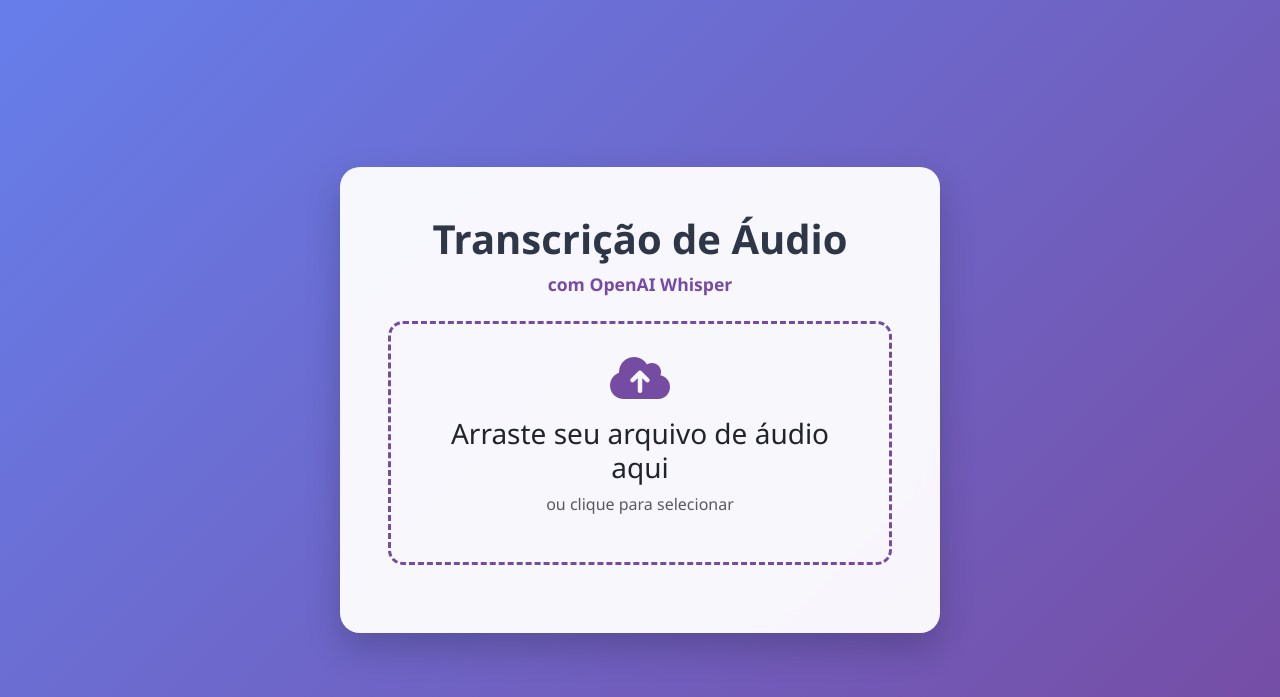
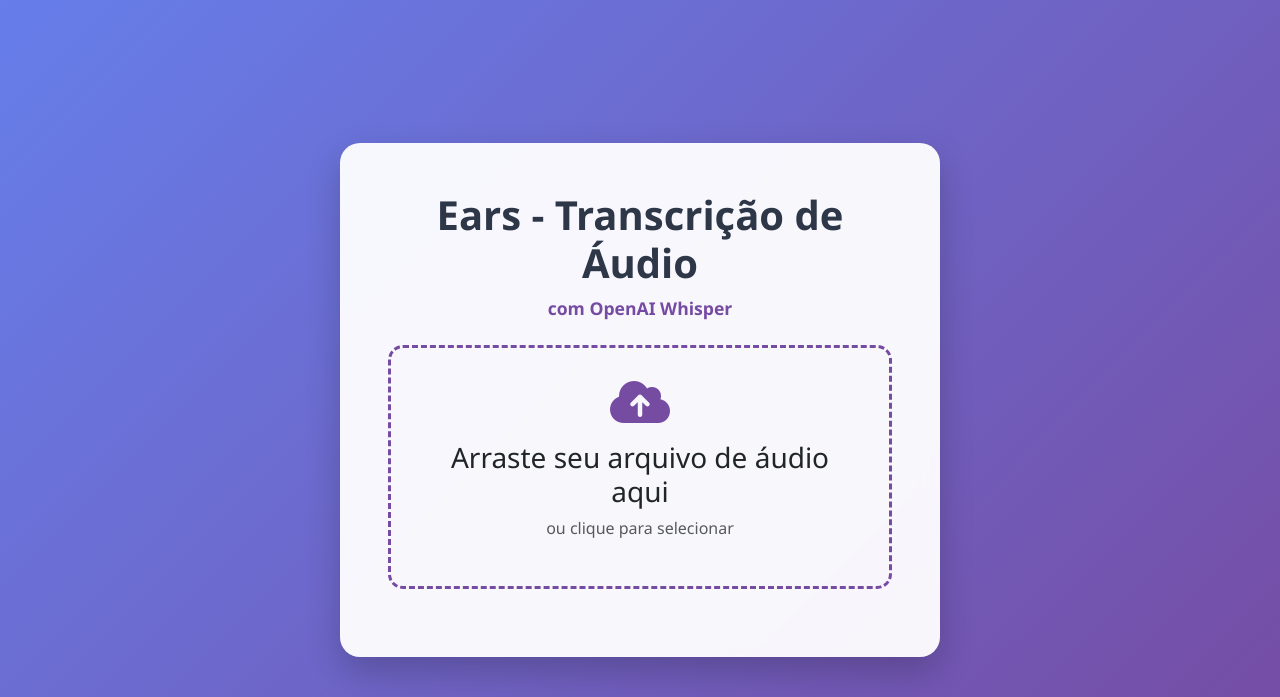
Before and after one commit to chiapettaiago/ears, a Flask app: page / in a window 1280 px wide. Shown: the top 697 px of the page. Run offline with Flask 3, Linux system fonts and the light colour scheme.

Commit message:
update ears 2411 - nome do serviço no front end

```diff
--- a/templates/index.html
+++ b/templates/index.html
@@ -3,7 +3,7 @@
 <head>
     <meta charset="UTF-8">
     <meta name="viewport" content="width=device-width, initial-scale=1.0">
-    <title>Transcrição de Áudio</title>
+    <title>Ears - Transcrição de Áudio</title>
     <link href="https://cdn.jsdelivr.net/npm/bootstrap@5.3.0-alpha1/dist/css/bootstrap.min.css" rel="stylesheet">
     <link href="https://cdnjs.cloudflare.com/ajax/libs/font-awesome/6.0.0/css/all.min.css" rel="stylesheet">
     <style>
@@ -82,7 +82,7 @@
     <div class="container">
         <div class="card mx-auto" style="max-width: 600px;">
             <div class="card-body text-center p-5">
-                <h1 class="card-title">Transcrição de Áudio</h1>
+                <h1 class="card-title">Ears - Transcrição de Áudio</h1>
                 <p class="subtitle mb-4">com OpenAI Whisper</p>
 
                 <form id="uploadForm" action="{{ url_for('index') }}" method="post" enctype="multipart/form-data">
```
